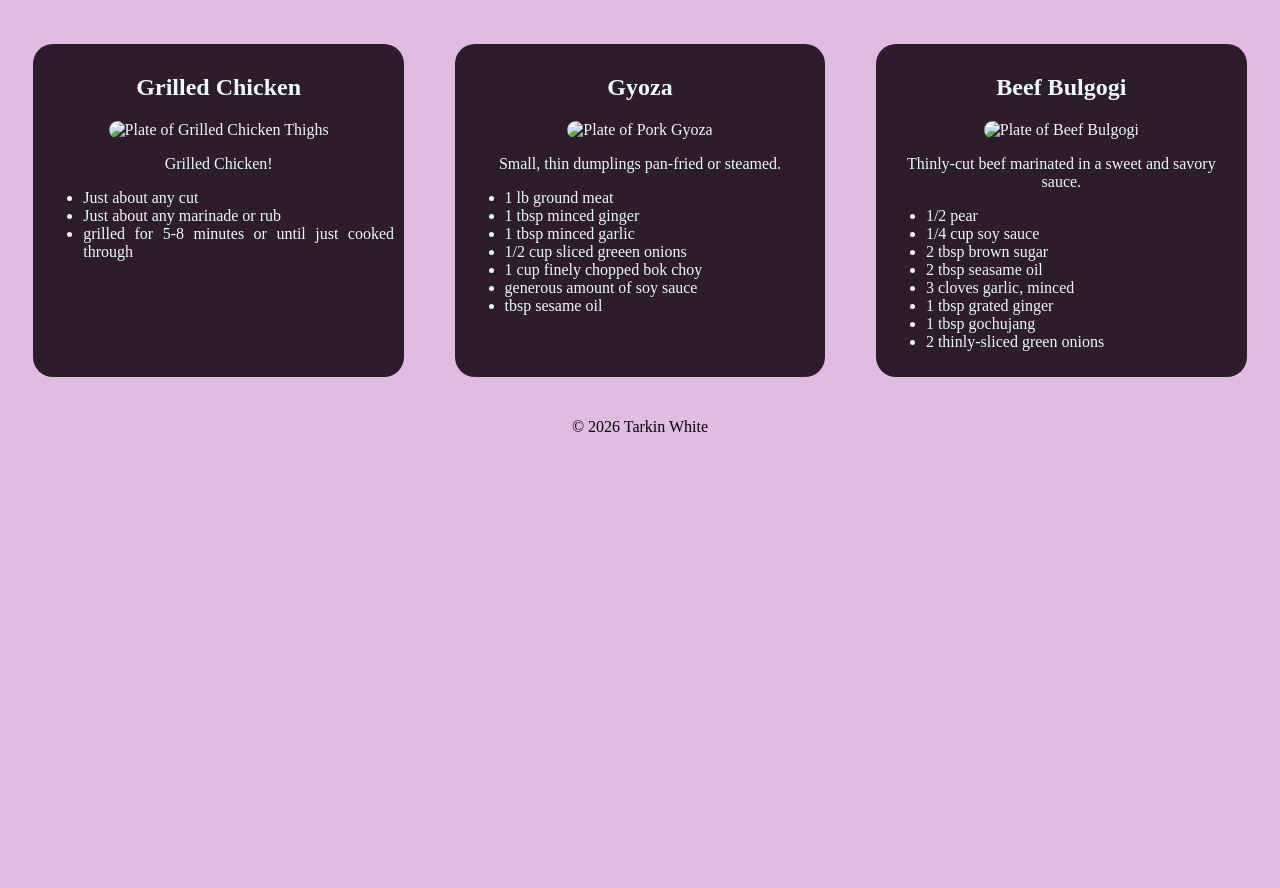
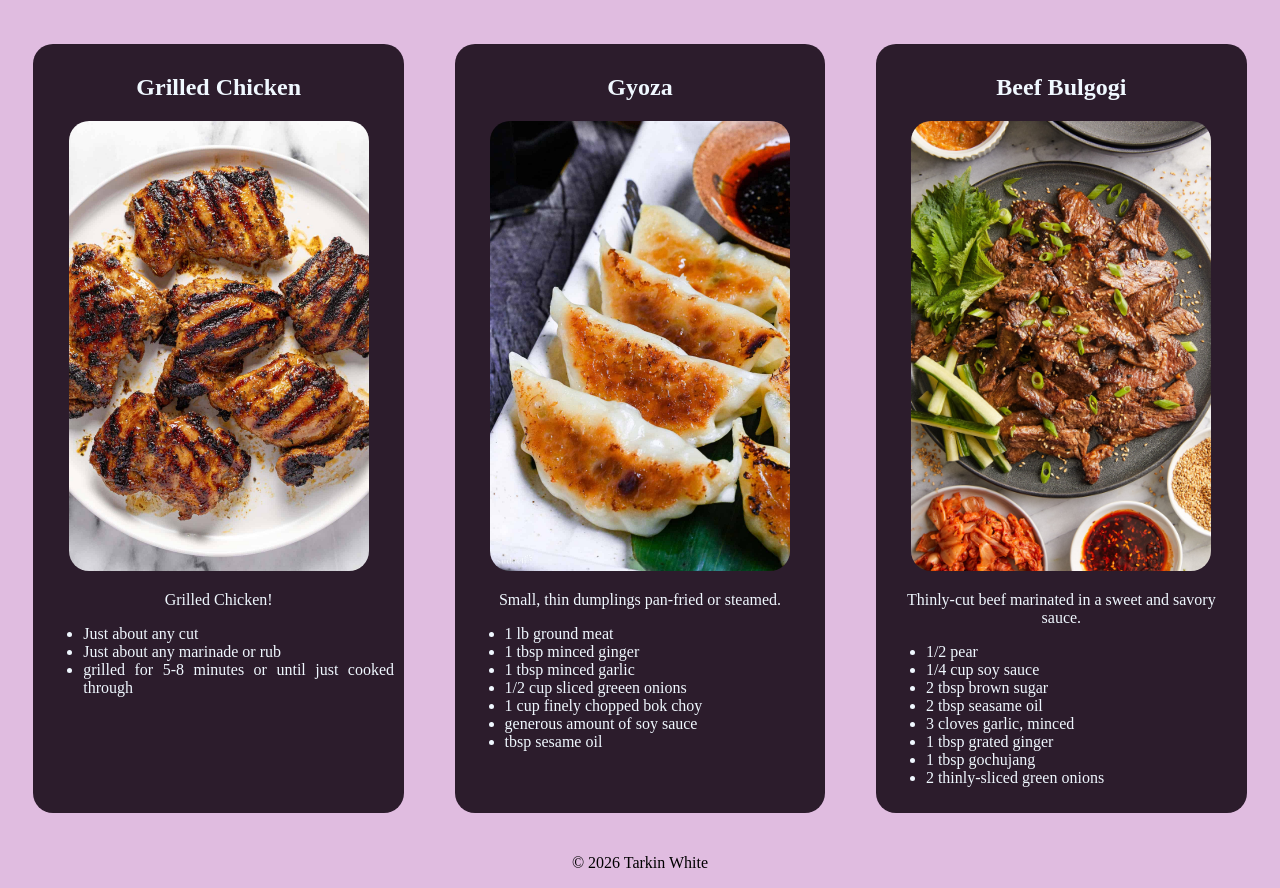
Before and after one commit to Tarkin-Allen/favorites, a plain HTML site: page index.html in a window 1280 px wide. Shown: the part 61-949 px from the top of the page. Before the commit the page ends 800 px from the top, so only its background shows below. Drawn offline with Linux system fonts and the light colour scheme; the site is published under a folder, as on GitHub Pages, so addresses that start at the root find nothing.

Commit message:
Update index.html

```diff
--- a/index.html
+++ b/index.html
@@ -14,7 +14,7 @@
     <main class="content">
         <section class="box">
             <h2>Grilled Chicken</h2>
-            <img src="/images/grilled-chicken-thighs-3.jpg" alt="Plate of Grilled Chicken Thighs" width="300">
+            <img src="images/grilled-chicken-thighs-3.jpg" alt="Plate of Grilled Chicken Thighs" width="300">
             <p>Grilled Chicken!</p>
             <ul>
                 <li>Just about any cut</li>
@@ -25,7 +25,7 @@
 
         <section class="box">
             <h2>Gyoza</h2>
-            <img src="/images/pork-gyoza-new-08.jpg" alt="Plate of Pork Gyoza" width="300">
+            <img src="images/pork-gyoza-new-08.jpg" alt="Plate of Pork Gyoza" width="300">
             <p>Small, thin dumplings pan-fried or steamed.</p>
             <ul>
                 <li>1 lb ground meat</li>
@@ -40,7 +40,7 @@
 
         <section class="box">
             <h2>Beef Bulgogi</h2>
-            <img src="/images/240124_DD_korean-beef-bulgogi_274.jpg" alt="Plate of Beef Bulgogi" width="300">
+            <img src="images/240124_DD_korean-beef-bulgogi_274.jpg" alt="Plate of Beef Bulgogi" width="300">
             <p>Thinly-cut beef marinated in a sweet and savory sauce.</p>
             <ul>
                 <li>1/2 pear</li>
```
